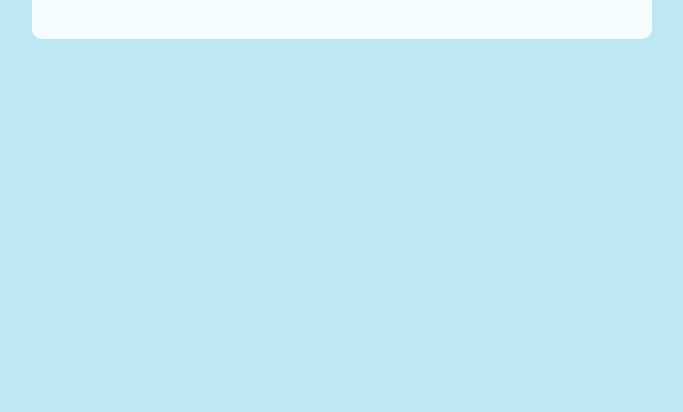
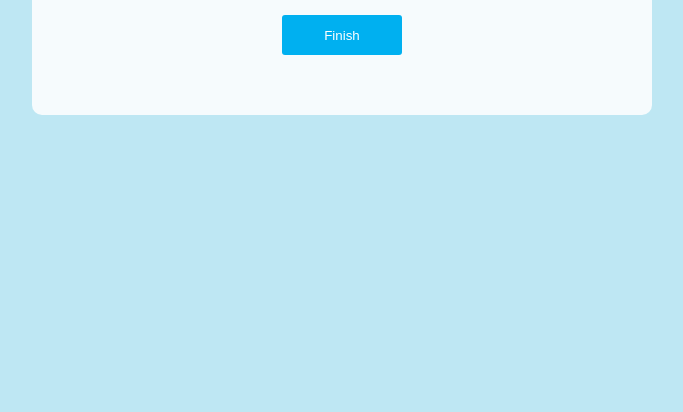
Before and after one commit to McCReuben/Image_Quiz, a Flask app: template templates/quiz.html in a window 1280 px wide. Shown: the part 388-800 px from the top of the page, without its empty margins (298-981 px from the left). Run offline with Flask 2, Linux system fonts and the light colour scheme; the template is opened without the code that fills it: most values are stand-ins (such as "Sample title", 1, 10 or a date in 2020).

Commit message:
[dev] Fix options bug. Style

```diff
--- a/app.py
+++ b/app.py
@@ -63,8 +63,8 @@ def create_quiz(images):
 def index():
     if request.method == "POST":
         prompt = request.form['prompt']
-        options = request.form['options'].split(',')
-        if options == ['']:
+        options = request.form['options']
+        if options == '':
             flash('Error: Options are required.')
         else:
             return redirect(url_for('quiz', prompt=prompt, options=options))
@@ -74,11 +74,13 @@ def index():
 @app.route('/quiz', methods=('GET', 'POST'))
 def quiz():
     prompt = request.args.get("prompt")
-    options = request.args.get("options")
+    options = request.args.get("options").split(',')
+    print(options)
     # searches = [GoogleSearch(generate_microscope_search_params(option, prompt)).get_dict()['images_results'] for option in options]
     searches_tmp = read_imgs()
     all_photos = [[res['original'] for res in search[0:10]] for search in searches_tmp]
     quiz_images = create_quiz(images = dict(zip(options, all_photos)))
+    print(options)
     return render_template('quiz.html', quiz_images=quiz_images, options=options)
 
 
--- a/static/styles.css
+++ b/static/styles.css
@@ -58,8 +58,8 @@ textarea {
 }
 
 button[type="submit"] {
-  width: 80px;
-  height: 30px;
+  width: 120px;
+  height: 40px;
   background-color: #00b0f0;
   border: none;
   border-radius: 3px;
--- a/templates/index.html
+++ b/templates/index.html
@@ -5,7 +5,7 @@
   <link rel="stylesheet" href="{{ url_for('static', filename='styles.css') }}" />
 </head>
 <body>
-  <div class="center_block">
+    <div class="center_block">
     <h1>Image Quiz</h1>
     <form action="/" method="post">
       <label for="prompt">Prompt:</label>
@@ -13,7 +13,7 @@
       <label for="options">Options:</label>
       <!-- <textarea id="options" name="options" rows="4" cols="50"></textarea><br><br> -->
       <input type="text" id="options" name="options"></input><br><br><br>
-      <button type="submit">Submit</button>
+      <button type="submit">Submit</button><br><br>
       {% for message in get_flashed_messages() %}
         <div class="error">{{ message }}</div>
       {% endfor %}
--- a/templates/quiz.html
+++ b/templates/quiz.html
@@ -8,11 +8,13 @@
   </head>
   <body>
     <div class="center_block">
-        <h3> Which of these pictures is from a {{ options }}</h3>
+        <h3> Which of these pictures is from a {{ options[0] }}?</h3>
         <div class="grid">
-        {% for image in quiz_images %}
-            <img src="{{ image[1] }}" class="grid-item" onclick="clickImage(1)"/>
-        {% endfor %}
-    </div></div>
+            {% for image in quiz_images %}
+                <img src="{{ image[1] }}" class="grid-item" onclick="clickImage(1)"/>
+            {% endfor %}
+        </div><br><br>
+        <button type="submit">Finish</button>
+    </div>
   </body>
 </html>
```
